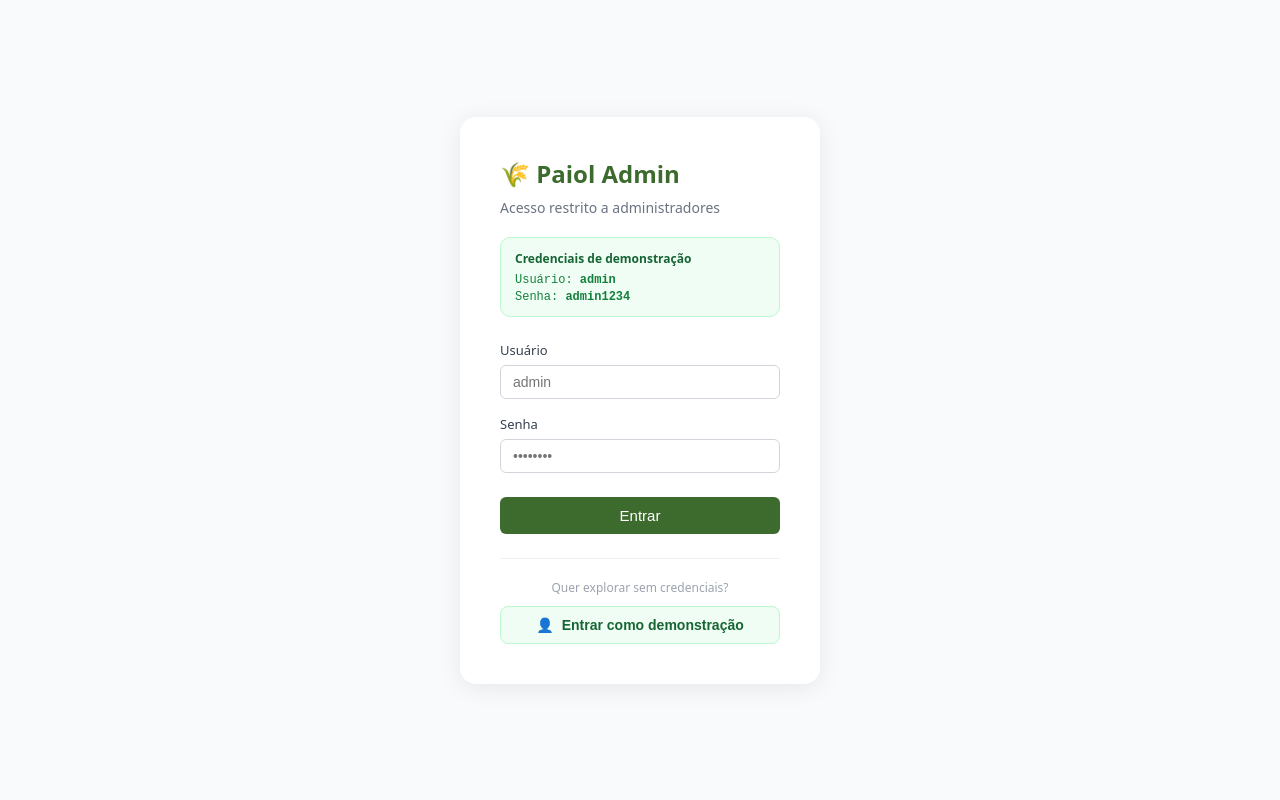
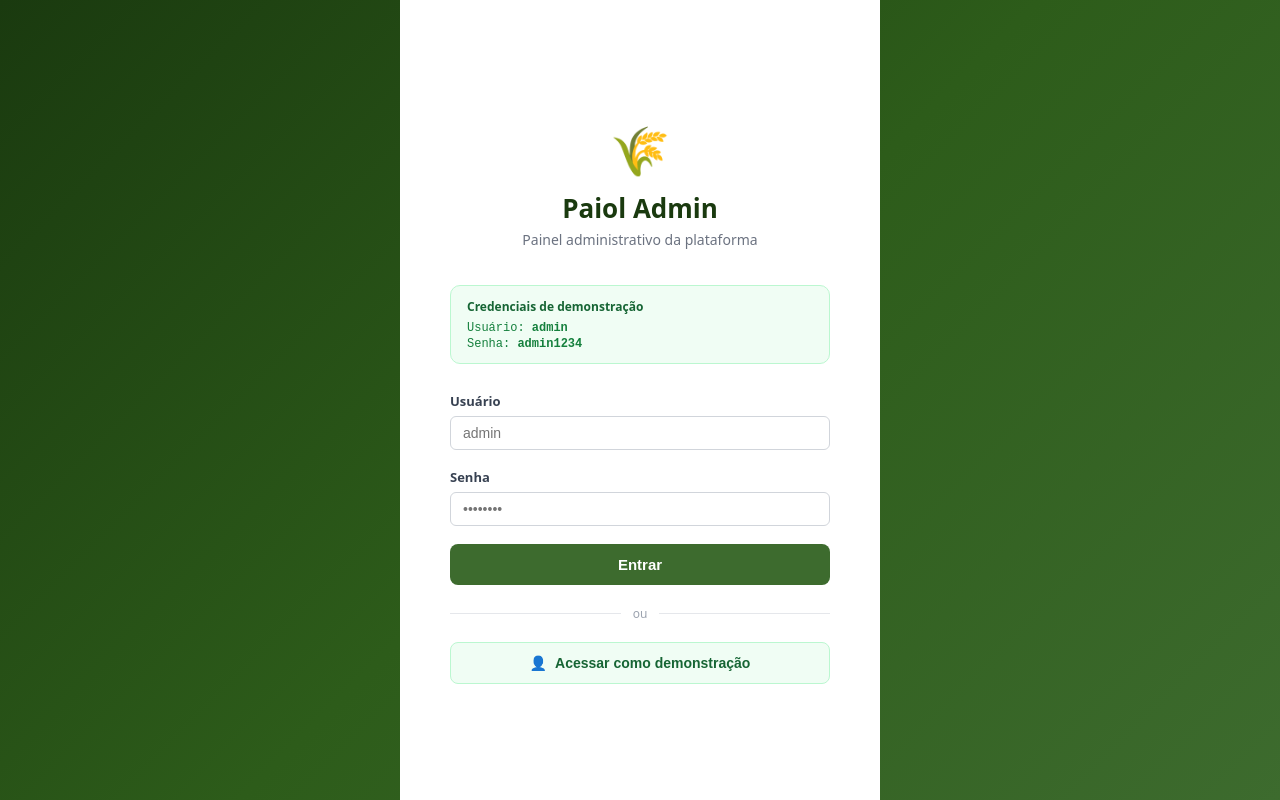
Before and after one commit to fabriciojunio/paiol-tech, a Next.js app in the folder apps/admin/: page /login in a window 1280 px wide. Built offline with nearby package versions, Linux system fonts and the light colour scheme; no server answers.

Commit message:
redesenhar login admin: layout com gradiente e botão de demonstração

```diff
--- a/apps/admin/src/app/login/page.tsx
+++ b/apps/admin/src/app/login/page.tsx
@@ -42,20 +42,89 @@ export default function LoginPage() {
   };
 
   return (
-    <div style={{ minHeight: '100vh', display: 'flex', alignItems: 'center', justifyContent: 'center', background: '#f9fafb' }}>
-      <div style={{ background: '#fff', borderRadius: 16, padding: 40, width: 360, boxShadow: '0 4px 24px rgba(0,0,0,0.08)' }}>
-        <h1 style={{ fontSize: 24, fontWeight: 700, color: '#3d6b2e', marginBottom: 8 }}>🌾 Paiol Admin</h1>
-        <p style={{ color: '#6b7280', marginBottom: 20, fontSize: 14 }}>Acesso restrito a administradores</p>
-
-        <div style={{ background: '#f0fdf4', border: '1px solid #bbf7d0', borderRadius: 10, padding: '12px 14px', marginBottom: 24 }}>
-          <p style={{ fontSize: 12, fontWeight: 600, color: '#166534', marginBottom: 6, margin: '0 0 6px 0' }}>Credenciais de demonstração</p>
-          <p style={{ fontSize: 12, color: '#15803d', margin: '0 0 3px 0', fontFamily: 'monospace' }}>Usuário: <strong>admin</strong></p>
-          <p style={{ fontSize: 12, color: '#15803d', margin: 0, fontFamily: 'monospace' }}>Senha: <strong>admin1234</strong></p>
+    <div style={{
+      minHeight: '100vh',
+      display: 'flex',
+      background: 'linear-gradient(135deg, #1a3a0f 0%, #2d5c1a 50%, #3d6b2e 100%)',
+    }}>
+      {/* Left branding panel */}
+      <div style={{
+        display: 'none',
+        flex: 1,
+        flexDirection: 'column',
+        alignItems: 'center',
+        justifyContent: 'center',
+        padding: '60px 40px',
+        color: '#fff',
+      }} className="admin-left-panel">
+        <div style={{ fontSize: 64, marginBottom: 24 }}>🌾</div>
+        <h1 style={{ fontSize: 36, fontWeight: 800, margin: '0 0 12px', letterSpacing: '-0.5px' }}>Paiol Tech</h1>
+        <p style={{ fontSize: 18, opacity: 0.8, margin: 0, textAlign: 'center', maxWidth: 280 }}>
+          Gestão agrícola inteligente para cooperativas e produtores
+        </p>
+        <div style={{
+          marginTop: 48,
+          background: 'rgba(255,255,255,0.1)',
+          borderRadius: 16,
+          padding: '20px 28px',
+          backdropFilter: 'blur(8px)',
+          border: '1px solid rgba(255,255,255,0.2)',
+        }}>
+          <p style={{ margin: 0, fontSize: 13, opacity: 0.7, textAlign: 'center' }}>
+            Painel administrativo restrito
+          </p>
+        </div>
       </div>
 
-        <form onSubmit={(e) => void handleSubmit(e)}>
-          <div style={{ marginBottom: 16 }}>
-            <label style={{ display: 'block', fontSize: 13, fontWeight: 500, marginBottom: 6, color: '#374151' }}>Usuário</label>
+      {/* Right login form */}
+      <div style={{
+        width: '100%',
+        maxWidth: 480,
+        display: 'flex',
+        flexDirection: 'column',
+        justifyContent: 'center',
+        alignItems: 'center',
+        padding: '40px 24px',
+        background: '#fff',
+        margin: '0 auto',
+      }}>
+        <div style={{ width: '100%', maxWidth: 380 }}>
+          {/* Logo */}
+          <div style={{ textAlign: 'center', marginBottom: 36 }}>
+            <div style={{ fontSize: 48, marginBottom: 8 }}>🌾</div>
+            <h1 style={{ fontSize: 26, fontWeight: 800, color: '#1a3a0f', margin: '0 0 4px' }}>
+              Paiol Admin
+            </h1>
+            <p style={{ color: '#6b7280', fontSize: 14, margin: 0 }}>
+              Painel administrativo da plataforma
+            </p>
+          </div>
+
+          {/* Demo credentials */}
+          <div style={{
+            background: '#f0fdf4',
+            border: '1px solid #bbf7d0',
+            borderRadius: 10,
+            padding: '12px 16px',
+            marginBottom: 28,
+          }}>
+            <p style={{ fontSize: 12, fontWeight: 700, color: '#166534', margin: '0 0 6px' }}>
+              Credenciais de demonstração
+            </p>
+            <p style={{ fontSize: 12, color: '#15803d', margin: '0 0 2px', fontFamily: 'monospace' }}>
+              Usuário: <strong>admin</strong>
+            </p>
+            <p style={{ fontSize: 12, color: '#15803d', margin: 0, fontFamily: 'monospace' }}>
+              Senha: <strong>admin1234</strong>
+            </p>
+          </div>
+
+          {/* Form */}
+          <form onSubmit={(e) => void handleSubmit(e)} style={{ display: 'flex', flexDirection: 'column', gap: 18 }}>
+            <div>
+              <label style={{ display: 'block', fontSize: 13, fontWeight: 600, color: '#374151', marginBottom: 6 }}>
+                Usuário
+              </label>
               <input
                 type="text"
                 value={username}
@@ -65,8 +134,11 @@ export default function LoginPage() {
                 autoComplete="username"
               />
             </div>
-          <div style={{ marginBottom: 24 }}>
-            <label style={{ display: 'block', fontSize: 13, fontWeight: 500, marginBottom: 6, color: '#374151' }}>Senha</label>
+
+            <div>
+              <label style={{ display: 'block', fontSize: 13, fontWeight: 600, color: '#374151', marginBottom: 6 }}>
+                Senha
+              </label>
               <input
                 type="password"
                 value={password}
@@ -78,7 +150,14 @@ export default function LoginPage() {
             </div>
 
             {error && (
-            <div style={{ background: '#fef2f2', border: '1px solid #fca5a5', borderRadius: 8, padding: '10px 14px', marginBottom: 16, fontSize: 14, color: '#b91c1c' }}>
+              <div style={{
+                background: '#fef2f2',
+                border: '1px solid #fca5a5',
+                borderRadius: 8,
+                padding: '10px 14px',
+                fontSize: 13,
+                color: '#b91c1c',
+              }}>
                 {error}
               </div>
             )}
@@ -87,20 +166,26 @@ export default function LoginPage() {
               type="submit"
               disabled={loading}
               className="btn-primary"
-            style={{ width: '100%', padding: '10px 0', fontSize: 15 }}
+              style={{ width: '100%', padding: '12px 0', fontSize: 15, fontWeight: 600, borderRadius: 8 }}
             >
               {loading ? 'Entrando...' : 'Entrar'}
             </button>
           </form>
 
-        <div style={{ marginTop: 24, paddingTop: 20, borderTop: '1px solid #f0f0f0', display: 'flex', flexDirection: 'column', alignItems: 'center', gap: 10 }}>
-          <p style={{ margin: 0, fontSize: 12, color: '#9ca3af' }}>Quer explorar sem credenciais?</p>
+          {/* Separator */}
+          <div style={{ display: 'flex', alignItems: 'center', gap: 12, margin: '20px 0' }}>
+            <div style={{ flex: 1, height: 1, background: '#e5e7eb' }} />
+            <span style={{ fontSize: 12, color: '#9ca3af' }}>ou</span>
+            <div style={{ flex: 1, height: 1, background: '#e5e7eb' }} />
+          </div>
+
+          {/* Demo button */}
           <button
             type="button"
             onClick={handleDemo}
             style={{
               width: '100%',
-              padding: '10px 0',
+              padding: '12px 0',
               fontSize: 14,
               fontWeight: 600,
               background: '#f0fdf4',
@@ -115,7 +200,7 @@ export default function LoginPage() {
             }}
           >
             <span>👤</span>
-            <span>Entrar como demonstração</span>
+            <span>Acessar como demonstração</span>
           </button>
         </div>
       </div>
```
Also changed, not shown: 1 other file (tests, documents, lock files or other folders). Lines whose indentation alone changed are shown as unchanged.
